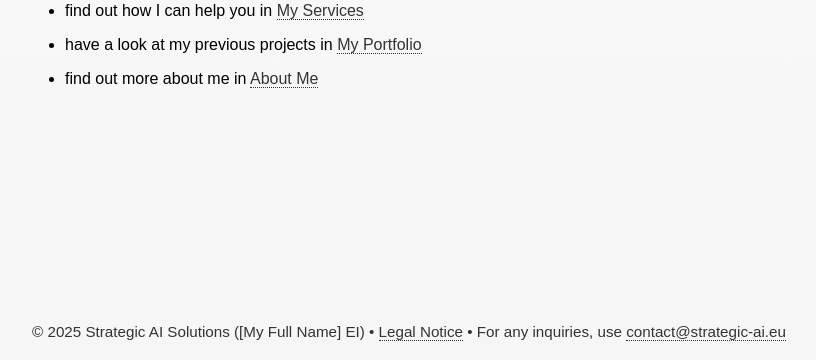
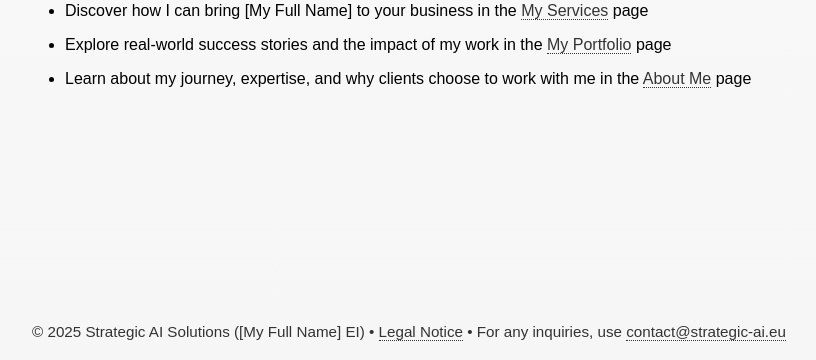
Before and after one commit to alexkolo/strategic-ai, a Jekyll site: the page built from index.md, in a window 1280 px wide, cut to the strip 540-900 px from the top of the page. Shown: the whole strip, without its empty margins (231-1047 px from the left). Built offline with Jekyll 4.4.1, drawn with Linux system fonts in a browser that asks for light colours; some web fonts are replaced.

Commit message:
improve text in inedx.md

```diff
--- a/index.md
+++ b/index.md
@@ -17,8 +17,8 @@ title: Home
 </div>
 <hr />
 
-- find out how I can help you in [My Services](services.md)
+- Discover how I can bring {{ site.my_name }} to your business in the [My Services](services.md) page
 
-- have a look at my previous projects in [My Portfolio](portfolio.md)
+- Explore real-world success stories and the impact of my work in the [My Portfolio](portfolio.md) page
 
-- find out more about me in [About Me](about.md)
+- Learn about my journey, expertise, and why clients choose to work with me in the [About Me](about.md) page
```
